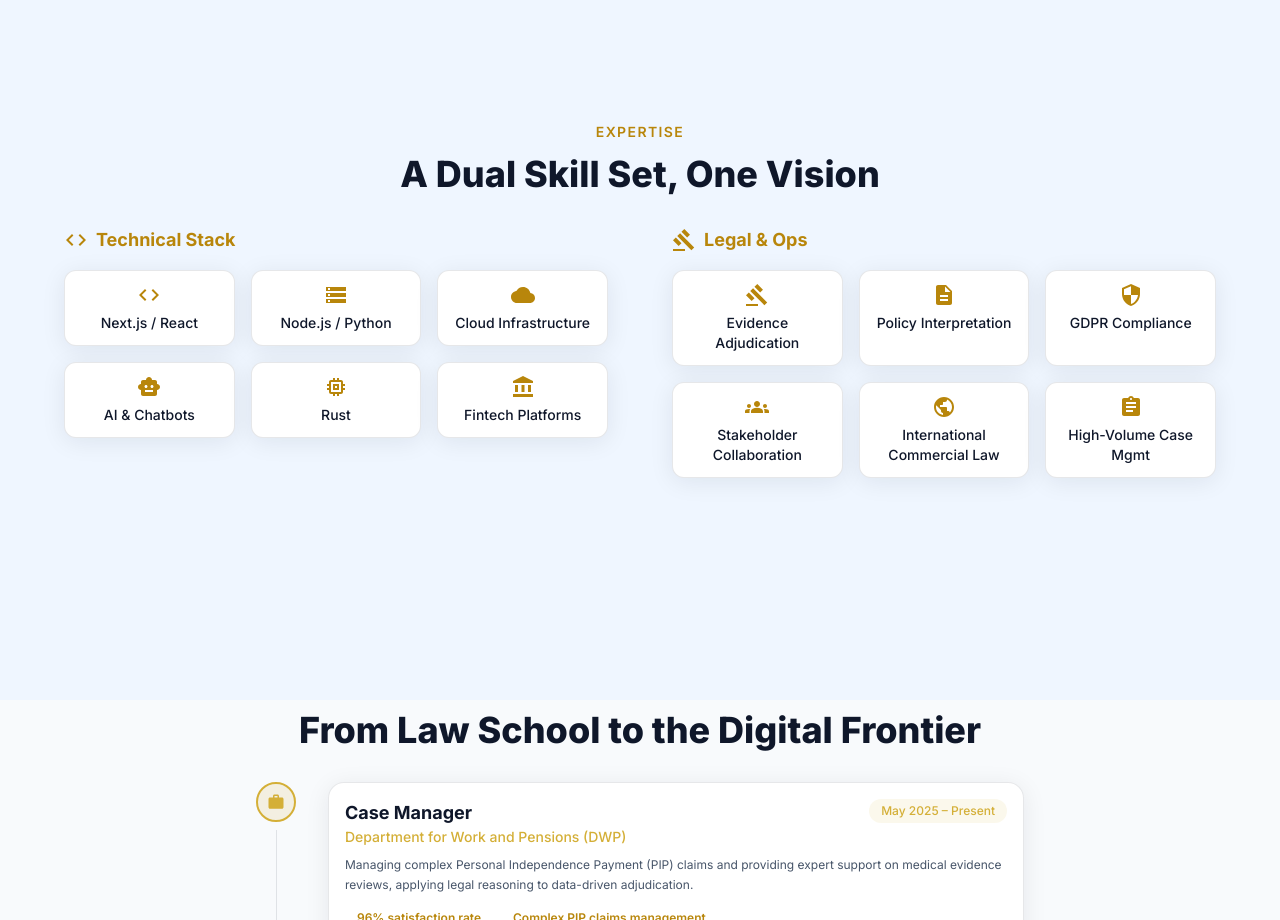
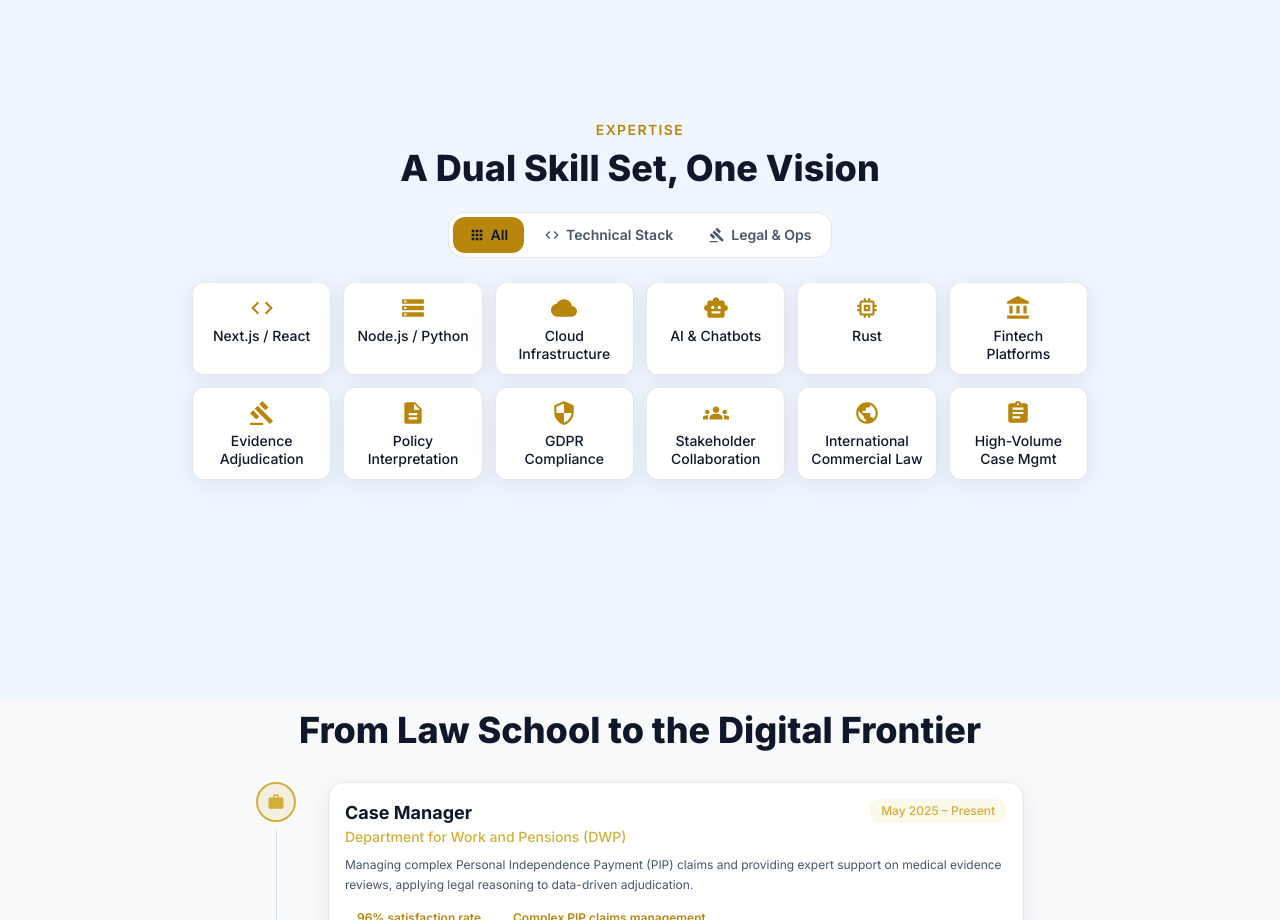
Before and after one commit to opeoladettp/lincoln-adighije, a React (Vite) app: page / in a window 1280 px wide. Shown: the part 1700-2620 px from the top of the page. Built offline with nearby package versions, Linux system fonts and the light colour scheme.

Commit message:
feat: tabbed skill cards with All, Technical Stack, Legal & Ops

```diff
--- a/src/components/Skills.tsx
+++ b/src/components/Skills.tsx
@@ -1,5 +1,5 @@
-import { useRef } from 'react'
-import { motion, useInView } from 'framer-motion'
+import { useRef, useState } from 'react'
+import { motion, useInView, AnimatePresence } from 'framer-motion'
 import CodeIcon from '@mui/icons-material/Code'
 import StorageIcon from '@mui/icons-material/Storage'
 import CloudIcon from '@mui/icons-material/Cloud'
@@ -12,6 +12,7 @@ import SecurityIcon from '@mui/icons-material/Security'
 import GroupsIcon from '@mui/icons-material/Groups'
 import PublicIcon from '@mui/icons-material/Public'
 import AssignmentIcon from '@mui/icons-material/Assignment'
+import AppsIcon from '@mui/icons-material/Apps'
 
 const techStack = [
   { icon: CodeIcon, label: 'Next.js / React' },
@@ -31,20 +32,26 @@ const legalOps = [
   { icon: AssignmentIcon, label: 'High-Volume Case Mgmt' },
 ]
 
-function SkillCard({ icon: Icon, label, delay }: { icon: React.ElementType; label: string; delay: number }) {
-  const ref = useRef(null)
-  const inView = useInView(ref, { once: true, margin: '-40px' })
+const tabs = [
+  { id: 'all', label: 'All', icon: AppsIcon, skills: [...techStack, ...legalOps] },
+  { id: 'tech', label: 'Technical Stack', icon: CodeIcon, skills: techStack },
+  { id: 'legal', label: 'Legal & Ops', icon: GavelIcon, skills: legalOps },
+]
+
+function SkillCard({ icon: Icon, label, index }: { icon: React.ElementType; label: string; index: number }) {
   return (
     <motion.div
-      ref={ref}
-      initial={{ opacity: 0, y: 24, scale: 0.95 }}
-      animate={inView ? { opacity: 1, y: 0, scale: 1 } : {}}
-      transition={{ delay, duration: 0.4, type: 'spring', stiffness: 120 }}
+      initial={{ opacity: 0, y: 16, scale: 0.95 }}
+      animate={{ opacity: 1, y: 0, scale: 1 }}
+      exit={{ opacity: 0, y: -10, scale: 0.95 }}
+      transition={{ delay: index * 0.05, duration: 0.3, type: 'spring', stiffness: 140 }}
       whileHover={{ scale: 1.07, y: -4, boxShadow: '0 8px 24px rgba(212,175,55,0.2)' }}
-      className="card rounded-xl p-3 flex flex-col items-center gap-1.5 text-center cursor-default transition-all"
+      className="card rounded-xl p-3 flex flex-col items-center gap-1.5 text-center cursor-default"
     >
-      <Icon style={{ color: 'var(--gold)', fontSize: 24 }} />
-      <span className="text-xs sm:text-sm font-medium" style={{ color: 'var(--text-primary)' }}>{label}</span>
+      <Icon style={{ color: 'var(--gold)', fontSize: 26 }} />
+      <span className="text-xs sm:text-sm font-medium leading-tight" style={{ color: 'var(--text-primary)' }}>
+        {label}
+      </span>
     </motion.div>
   )
 }
@@ -52,17 +59,22 @@ function SkillCard({ icon: Icon, label, delay }: { icon: React.ElementType; labe
 export default function Skills() {
   const ref = useRef(null)
   const inView = useInView(ref, { once: true, margin: '-100px' })
+  const [activeTab, setActiveTab] = useState('all')
+
+  const active = tabs.find(t => t.id === activeTab)!
 
   return (
     <section id="expertise" className="py-12 px-4 sm:px-6 lg:py-0 section-alt">
-      <div className="max-w-6xl mx-auto" ref={ref}>
+      <div className="max-w-4xl mx-auto" ref={ref}>
+
+        {/* Heading */}
         <motion.div
           initial={{ opacity: 0, y: 30 }}
           animate={inView ? { opacity: 1, y: 0 } : {}}
           transition={{ duration: 0.5 }}
-          className="text-center mb-8"
+          className="text-center mb-6"
         >
-          <p className="text-sm font-semibold tracking-widest uppercase mb-3" style={{ color: 'var(--gold)' }}>
+          <p className="text-sm font-semibold tracking-widest uppercase mb-2" style={{ color: 'var(--gold)' }}>
             Expertise
           </p>
           <h2 className="text-3xl md:text-4xl font-extrabold" style={{ color: 'var(--text-primary)' }}>
@@ -70,41 +82,64 @@ export default function Skills() {
           </h2>
         </motion.div>
 
-        <div className="grid md:grid-cols-2 gap-10 md:gap-16">
-          <div>
-            <motion.h3
-              initial={{ opacity: 0, x: -20 }}
-              animate={inView ? { opacity: 1, x: 0 } : {}}
-              transition={{ delay: 0.1 }}
-              className="text-lg font-bold mb-4 flex items-center gap-2"
-              style={{ color: 'var(--gold)' }}
-            >
-              <CodeIcon /> Technical Stack
-            </motion.h3>
-            <div className="grid grid-cols-2 sm:grid-cols-3 gap-3 sm:gap-4">
-              {techStack.map((s, i) => (
-                <SkillCard key={s.label} icon={s.icon} label={s.label} delay={i * 0.07} />
-              ))}
-            </div>
+        {/* Tab bar */}
+        <motion.div
+          initial={{ opacity: 0, y: 20 }}
+          animate={inView ? { opacity: 1, y: 0 } : {}}
+          transition={{ duration: 0.5, delay: 0.15 }}
+          className="flex justify-center mb-6"
+        >
+          <div
+            className="inline-flex rounded-2xl p-1 gap-1"
+            style={{ background: 'var(--bg-card)', border: '1px solid var(--border)' }}
+          >
+            {tabs.map(tab => {
+              const Icon = tab.icon
+              const isActive = activeTab === tab.id
+              return (
+                <motion.button
+                  key={tab.id}
+                  onClick={() => setActiveTab(tab.id)}
+                  whileHover={{ scale: 1.04 }}
+                  whileTap={{ scale: 0.97 }}
+                  className="relative flex items-center gap-1.5 px-4 py-2 rounded-xl text-sm font-semibold transition-colors"
+                  style={{ color: isActive ? '#0F172A' : 'var(--text-muted)' }}
+                >
+                  {isActive && (
+                    <motion.div
+                      layoutId="tab-pill"
+                      className="absolute inset-0 rounded-xl"
+                      style={{ backgroundColor: 'var(--gold)' }}
+                      transition={{ type: 'spring', stiffness: 300, damping: 28 }}
+                    />
+                  )}
+                  <span className="relative z-10 flex items-center gap-1.5">
+                    <Icon style={{ fontSize: 16 }} />
+                    <span className="hidden sm:inline">{tab.label}</span>
+                    <span className="sm:hidden">{tab.id === 'all' ? 'All' : tab.id === 'tech' ? 'Tech' : 'Legal'}</span>
+                  </span>
+                </motion.button>
+              )
+            })}
           </div>
+        </motion.div>
 
-          <div>
-            <motion.h3
-              initial={{ opacity: 0, x: -20 }}
-              animate={inView ? { opacity: 1, x: 0 } : {}}
-              transition={{ delay: 0.15 }}
-              className="text-lg font-bold mb-4 flex items-center gap-2"
-              style={{ color: 'var(--gold)' }}
-            >
-              <GavelIcon /> Legal & Ops
-            </motion.h3>
-            <div className="grid grid-cols-2 sm:grid-cols-3 gap-3 sm:gap-4">
-              {legalOps.map((s, i) => (
-                <SkillCard key={s.label} icon={s.icon} label={s.label} delay={i * 0.07} />
-              ))}
-            </div>
-          </div>
-        </div>
+        {/* Cards grid */}
+        <AnimatePresence mode="wait">
+          <motion.div
+            key={activeTab}
+            initial={{ opacity: 0 }}
+            animate={{ opacity: 1 }}
+            exit={{ opacity: 0 }}
+            transition={{ duration: 0.2 }}
+            className="grid grid-cols-3 sm:grid-cols-4 md:grid-cols-6 gap-3"
+          >
+            {active.skills.map((s, i) => (
+              <SkillCard key={s.label} icon={s.icon} label={s.label} index={i} />
+            ))}
+          </motion.div>
+        </AnimatePresence>
+
       </div>
     </section>
   )
```
